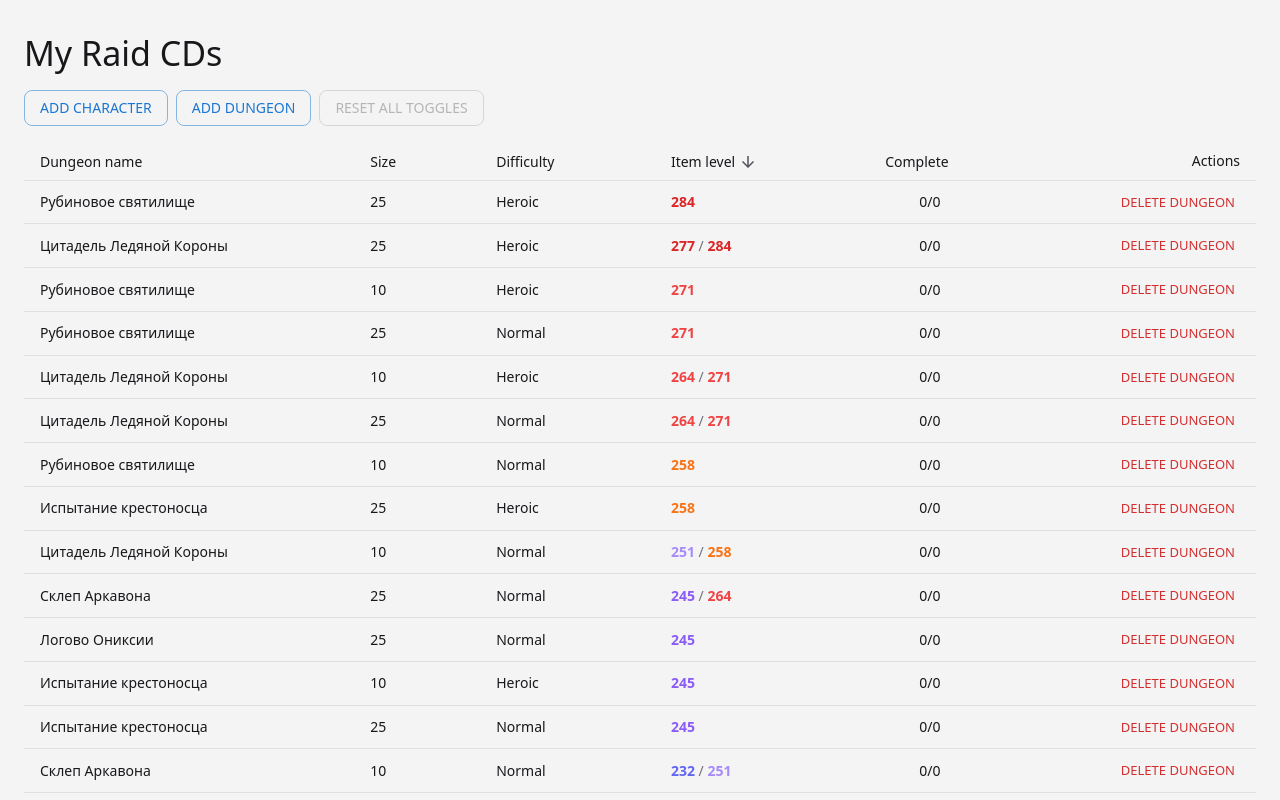
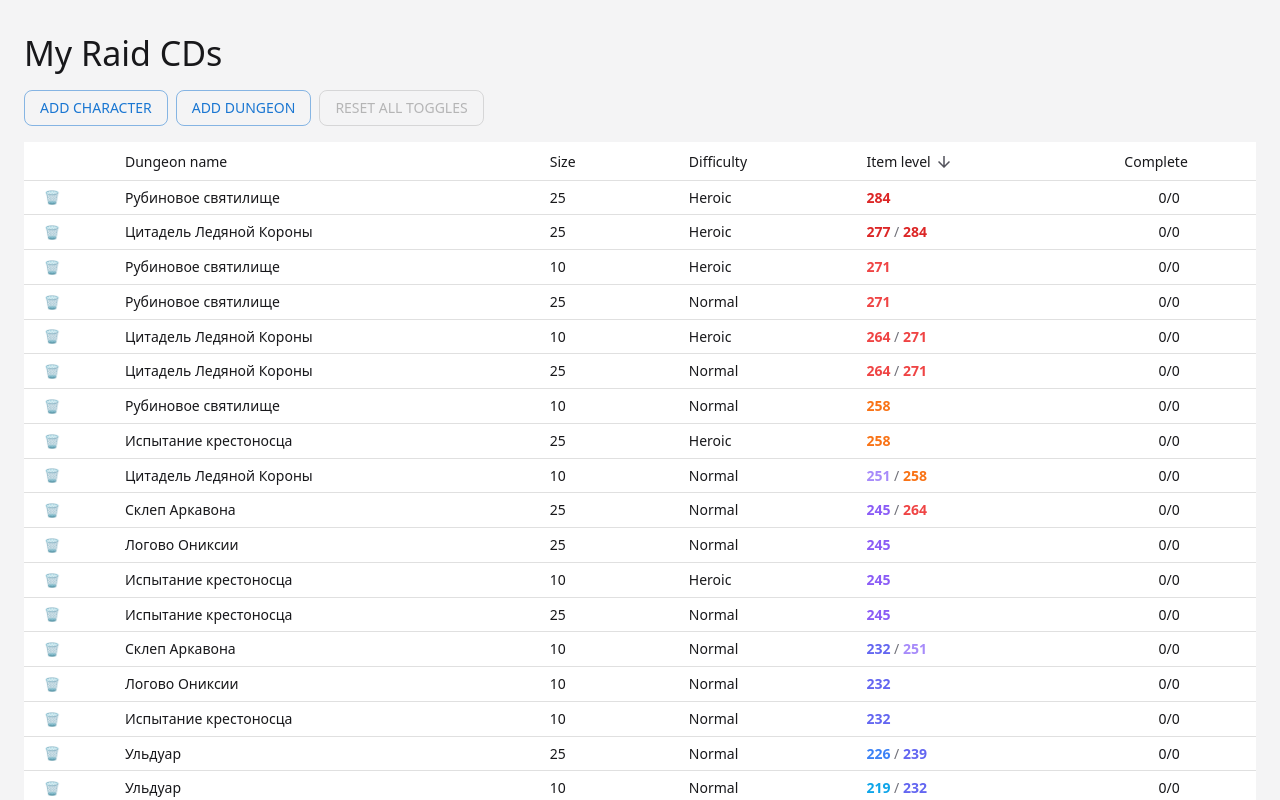
Before and after one commit to sergimax/my-raid-cds, a React (Vite) app: page / in a window 1280 px wide. Both pictures are taken after a click on the button "ADD FROM TEMPLATE". Shown: the top 800 px of the page. Built offline with nearby package versions, Linux system fonts and the light colour scheme.

Commit message:
feat(RaidTrackerTable): implement sticky headers and pinned cells for improved table usability and layout

```diff
--- a/src/components/raid-tracker-table/index.tsx
+++ b/src/components/raid-tracker-table/index.tsx
@@ -49,6 +49,58 @@ const COMPLETE_COLUMN = {
   sortKey: "completions" as const,
   label: "Complete",
 };
+
+const PINNED_CELL_BASE_SX = {
+  position: "sticky",
+  zIndex: 1,
+  backgroundColor: "background.paper",
+  boxShadow: "1px 0 0 rgba(0,0,0,0.08)",
+} as const;
+
+// Keep these widths stable so sticky offsets work predictably.
+const PINNED_WIDTHS = {
+  actions: 44,
+  name: 220,
+  size: 72,
+  difficulty: 92,
+  itemLevel: 120,
+  complete: 90,
+} as const;
+
+const PINNED_LEFT = {
+  actions: 0,
+  name: PINNED_WIDTHS.actions,
+  size: PINNED_WIDTHS.actions + PINNED_WIDTHS.name,
+  difficulty: PINNED_WIDTHS.actions + PINNED_WIDTHS.name + PINNED_WIDTHS.size,
+  itemLevel:
+    PINNED_WIDTHS.actions +
+    PINNED_WIDTHS.name +
+    PINNED_WIDTHS.size +
+    PINNED_WIDTHS.difficulty,
+  complete:
+    PINNED_WIDTHS.actions +
+    PINNED_WIDTHS.name +
+    PINNED_WIDTHS.size +
+    PINNED_WIDTHS.difficulty +
+    PINNED_WIDTHS.itemLevel,
+} as const;
+
+function pinnedCellSx(left: number, width: number) {
+  return {
+    ...PINNED_CELL_BASE_SX,
+    left,
+    width,
+    minWidth: width,
+    maxWidth: width,
+  } as const;
+}
+
+function pinnedHeaderCellSx(left: number, width: number) {
+  return {
+    ...pinnedCellSx(left, width),
+    zIndex: 4,
+  } as const;
+}
 
 function formatDungeonCell(
   dungeon: DungeonRecord,
@@ -169,6 +221,10 @@ export function RaidTrackerTable({
       <Table className="raid-tracker-table" size="small" stickyHeader>
         <TableHead>
           <TableRow>
+            <TableCell
+              sx={pinnedHeaderCellSx(PINNED_LEFT.actions, PINNED_WIDTHS.actions)}
+              aria-label="Row actions"
+            />
             {STATIC_COLUMNS.map((column) => (
               <SortableHeaderCell
                 key={column.key}
@@ -177,6 +233,23 @@ export function RaidTrackerTable({
                 activeSortKey={sortKey}
                 sortDirection={sortDirection}
                 onSort={handleSort}
+                sx={
+                  column.key === "name"
+                    ? pinnedHeaderCellSx(PINNED_LEFT.name, PINNED_WIDTHS.name)
+                    : column.key === "size"
+                      ? pinnedHeaderCellSx(PINNED_LEFT.size, PINNED_WIDTHS.size)
+                      : column.key === "difficulty"
+                        ? pinnedHeaderCellSx(
+                            PINNED_LEFT.difficulty,
+                            PINNED_WIDTHS.difficulty,
+                          )
+                        : column.key === "itemLevel"
+                          ? pinnedHeaderCellSx(
+                              PINNED_LEFT.itemLevel,
+                              PINNED_WIDTHS.itemLevel,
+                            )
+                          : undefined
+                }
               />
             ))}
             <SortableHeaderCell
@@ -186,6 +259,7 @@ export function RaidTrackerTable({
               sortDirection={sortDirection}
               onSort={handleSort}
               align="center"
+              sx={pinnedHeaderCellSx(PINNED_LEFT.complete, PINNED_WIDTHS.complete)}
             />
             {characters.map((character: CharacterRecord) => (
               <TableCell key={character.id} align="center">
@@ -257,14 +331,46 @@ export function RaidTrackerTable({
                 </Stack>
               </TableCell>
             ))}
-            <TableCell align="right">Actions</TableCell>
           </TableRow>
         </TableHead>
         <TableBody>
           {sortedDungeons.map((dungeon: DungeonRecord) => (
             <TableRow key={dungeon.id} hover>
+              <TableCell sx={pinnedCellSx(PINNED_LEFT.actions, PINNED_WIDTHS.actions)}>
+                <Button
+                  size="small"
+                  color="error"
+                  variant="text"
+                  onClick={() => {
+                    onDeleteDungeon(dungeon.id);
+                  }}
+                  aria-label="Delete dungeon"
+                  sx={{ minWidth: 0, padding: 0.5, lineHeight: 1 }}
+                >
+                  🗑️
+                </Button>
+              </TableCell>
               {STATIC_COLUMNS.map((column) => (
-                <TableCell key={column.key}>
+                <TableCell
+                  key={column.key}
+                  sx={
+                    column.key === "name"
+                      ? pinnedCellSx(PINNED_LEFT.name, PINNED_WIDTHS.name)
+                      : column.key === "size"
+                        ? pinnedCellSx(PINNED_LEFT.size, PINNED_WIDTHS.size)
+                        : column.key === "difficulty"
+                          ? pinnedCellSx(
+                              PINNED_LEFT.difficulty,
+                              PINNED_WIDTHS.difficulty,
+                            )
+                          : column.key === "itemLevel"
+                            ? pinnedCellSx(
+                                PINNED_LEFT.itemLevel,
+                                PINNED_WIDTHS.itemLevel,
+                              )
+                            : undefined
+                  }
+                >
                   {column.key === "itemLevel" ? (
                     <ItemLevelCell itemLevels={dungeon.itemLevel} />
                   ) : (
@@ -272,7 +378,11 @@ export function RaidTrackerTable({
                   )}
                 </TableCell>
               ))}
-              <TableCell key={COMPLETE_COLUMN.key} align="center">
+              <TableCell
+                key={COMPLETE_COLUMN.key}
+                align="center"
+                sx={pinnedCellSx(PINNED_LEFT.complete, PINNED_WIDTHS.complete)}
+              >
                 <Typography variant="body2" color="text.secondary">
                   {completionsByDungeonId[dungeon.id] ?? 0}/{characterCount}
                 </Typography>
@@ -294,17 +404,6 @@ export function RaidTrackerTable({
                   />
                 </TableCell>
               ))}
-              <TableCell align="right">
-                <Button
-                  size="small"
-                  color="error"
-                  onClick={() => {
-                    onDeleteDungeon(dungeon.id);
-                  }}
-                >
-                  Delete dungeon
-                </Button>
-              </TableCell>
             </TableRow>
           ))}
         </TableBody>
--- a/src/components/raid-tracker-table/sortable-header-cell.tsx
+++ b/src/components/raid-tracker-table/sortable-header-cell.tsx
@@ -1,3 +1,4 @@
+import type { SxProps, Theme } from "@mui/material";
 import { TableCell, TableSortLabel } from "@mui/material";
 import type { DungeonSortKey, SortDirection } from "../../utils/sort-dungeons.ts";
 
@@ -8,6 +9,7 @@ type SortableHeaderCellProps = {
   sortDirection: SortDirection;
   onSort: (sortKey: DungeonSortKey) => void;
   align?: "left" | "center" | "right";
+  sx?: SxProps<Theme>;
 };
 
 export function SortableHeaderCell({
@@ -17,11 +19,16 @@ export function SortableHeaderCell({
   sortDirection,
   onSort,
   align = "left",
+  sx,
 }: SortableHeaderCellProps) {
   const isActive = activeSortKey === sortKey;
 
   return (
-    <TableCell align={align} sortDirection={isActive ? sortDirection : false}>
+    <TableCell
+      align={align}
+      sortDirection={isActive ? sortDirection : false}
+      sx={sx}
+    >
       <TableSortLabel
         active={isActive}
         direction={isActive ? sortDirection : "asc"}
```
